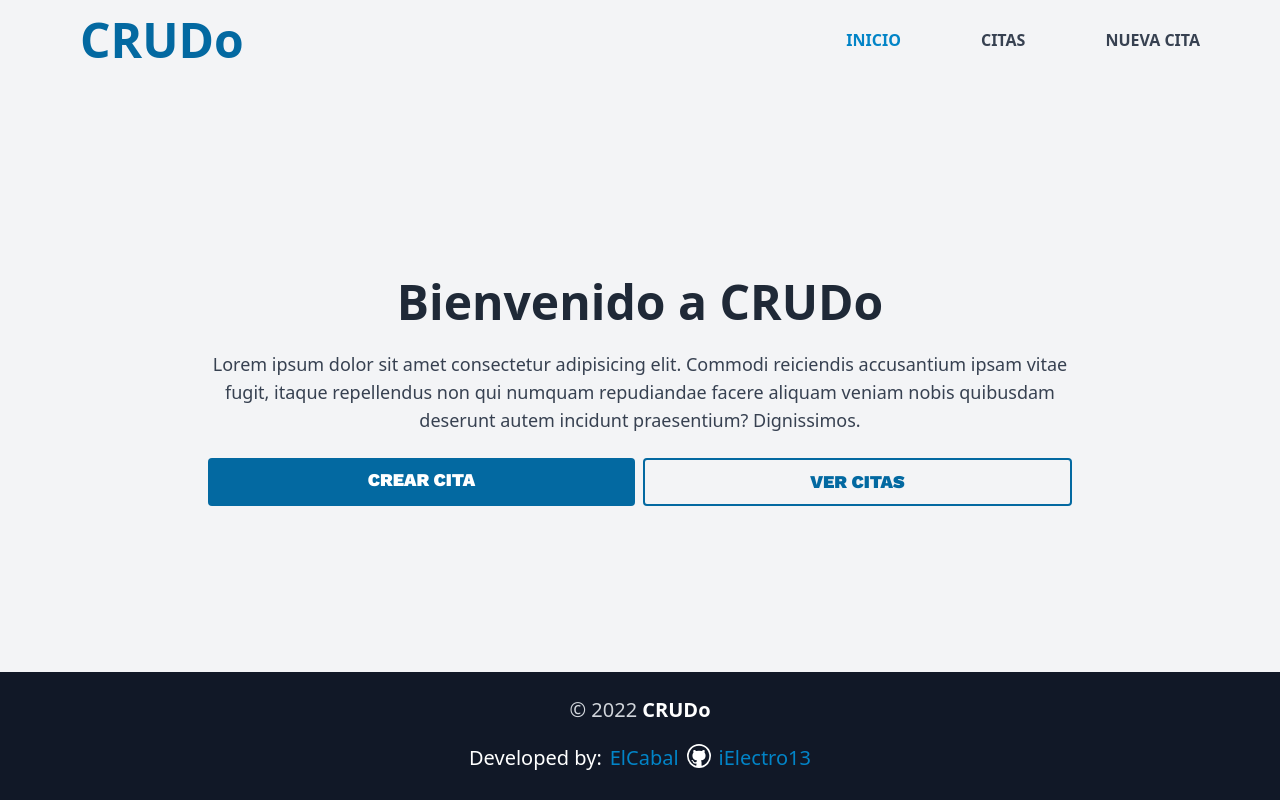
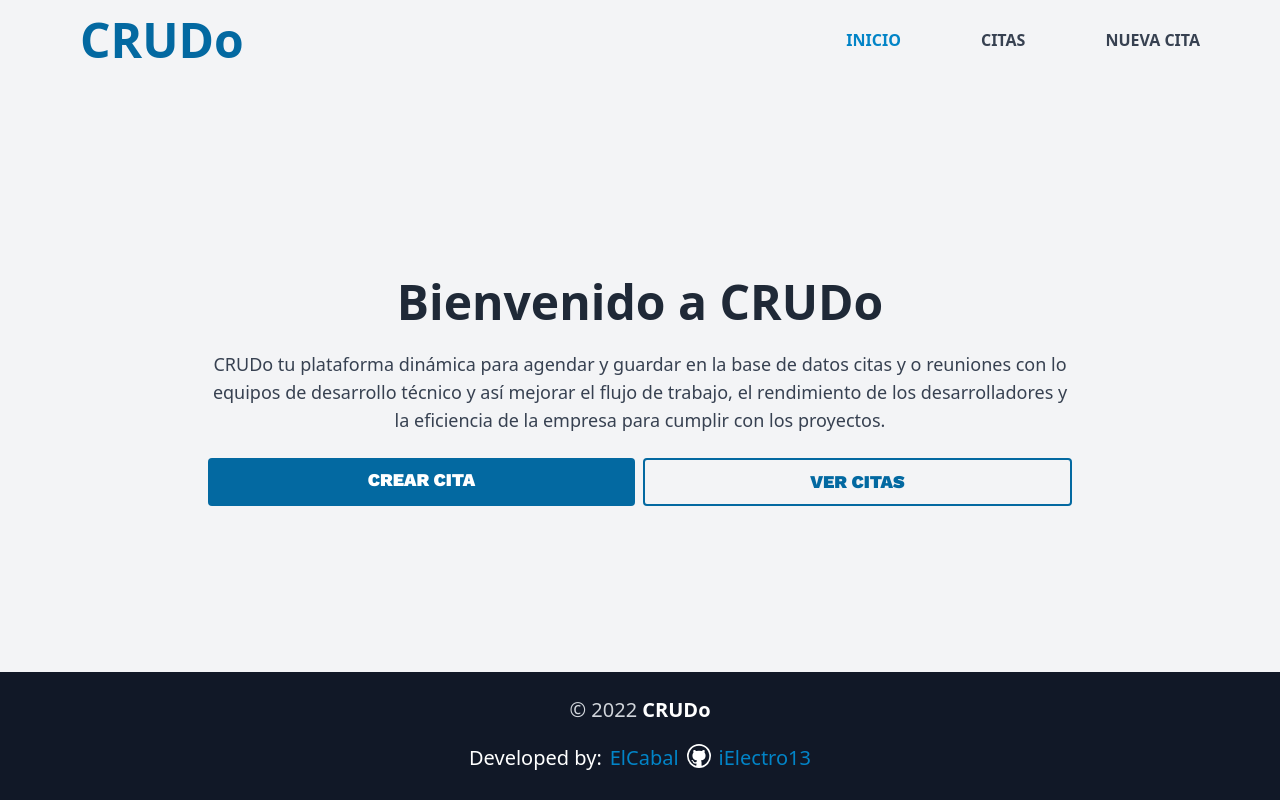
Before and after one commit to ElCabal/CRUDo-, a React (Vite) app: page / in a window 1280 px wide. Built offline with nearby package versions, Linux system fonts and the light colour scheme.

Commit message:
paragraph of welcome to landing

```diff
--- a/src/components/pages/Landing.jsx
+++ b/src/components/pages/Landing.jsx
@@ -10,10 +10,10 @@ const Landing = () => {
           Bienvenido a CRUDo
         </h1>
         <p className="text-center text-lg">
-          Lorem ipsum dolor sit amet consectetur adipisicing elit. Commodi
-          reiciendis accusantium ipsam vitae fugit, itaque repellendus non qui
-          numquam repudiandae facere aliquam veniam nobis quibusdam deserunt
-          autem incidunt praesentium? Dignissimos.
+          CRUDo tu plataforma dinámica para agendar y guardar en la base de
+          datos citas y o reuniones con lo equipos de desarrollo técnico y así
+          mejorar el flujo de trabajo, el rendimiento de los desarrolladores y
+          la eficiencia de la empresa para cumplir con los proyectos.
         </p>
         <div className="flex gap-2 w-full">
           <Link to="/newdate" className="btn btn-primary">
```
Also changed, not shown: src/App.jsx (line endings or trailing spaces).
